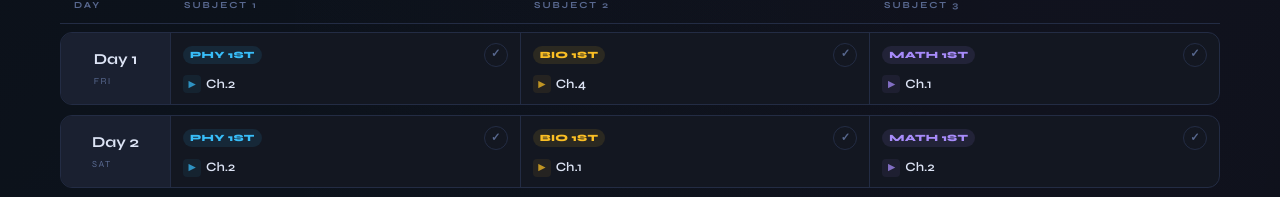
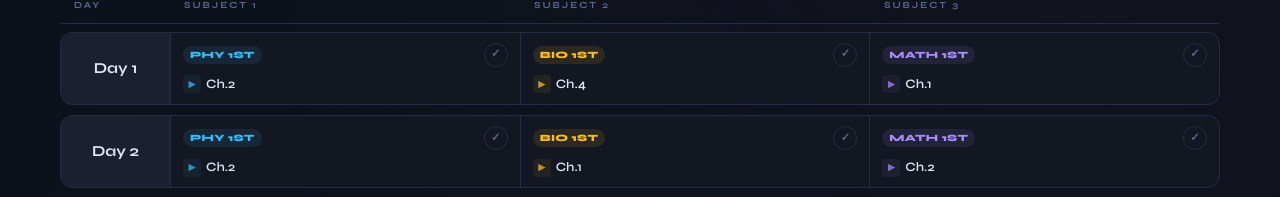
Before and after one commit to rafin2006/Tenet-4.0, a React (Vite) app: page / in a window 1280 px wide. Shown: the part 691-888 px from the top of the page. Built offline with nearby package versions, Linux system fonts and the light colour scheme; no server answers.

Commit message:
Remove 'weekday' from row destructuring in renderDay
Removed unused 'weekday' variable from row destructuring.

```diff
--- a/src/App.tsx
+++ b/src/App.tsx
@@ -183,7 +183,7 @@ export default function App() {
   };
 
   const renderDay = (row: ScheduleRow) => {
-    const [day, , weekday, s1, s2, s3, isExtra] = row;
+    const [day, , , s1, s2, s3, isExtra] = row;
 
     return (
       <div key={day} className={`flex flex-col sm:flex-row bg-[var(--surface)] border border-[var(--border)] rounded-xl overflow-hidden transition-all duration-150 hover:-translate-y-[1px] hover:border-[#2e3d60] ${isExtra ? 'border-[rgba(251,191,36,0.3)]' : ''}`}>
@@ -192,7 +192,6 @@ export default function App() {
             <div className="text-[0.95rem] font-bold">
               Day {day}
             </div>
-            <div className="text-[0.65rem] sm:text-[0.58rem] uppercase tracking-[1.5px] text-[var(--muted)]">{weekday}</div>
           </div>
           {isExtra && (
             <span className="inline-block text-[0.55rem] bg-[rgba(251,191,36,0.15)] text-[#fbbf24] px-[7px] py-[2px] rounded-[20px] font-extrabold tracking-[0.5px]">ADDED</span>
```
